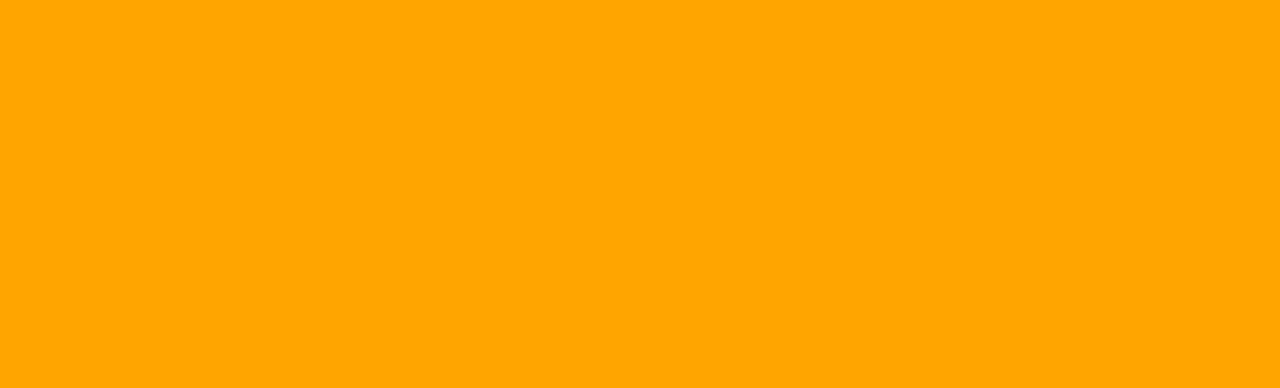
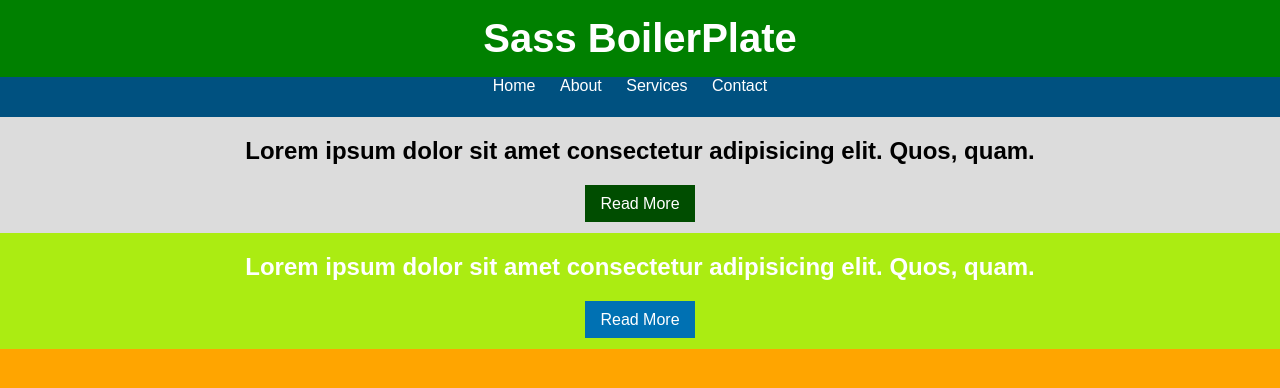
Before and after one commit to usmanali598/GulpSassBoilerPlate, a website: page src/index.html in a window 1280 px wide. Drawn offline with Linux system fonts and the light colour scheme.

Commit message:
Scss, index & css files

```diff
--- a/src/index.html
+++ b/src/index.html
@@ -11,6 +11,50 @@
 
 <body>
 
+    <header id="main">
+        <div class="container">
+            <h1>Sass BoilerPlate</h1>
+        </div>
+    </header>
+
+    <nav id="main-nav">
+        <div class="container">
+            <ul>
+                <li>
+                    <a href="#">Home</a>
+                </li>
+                <li>
+                    <a href="#">About</a>
+                </li>
+                <li>
+                    <a href="#">Services</a>
+                </li>
+                <li>
+                    <a href="#">Contact</a>
+                </li>
+            </ul>
+        </div>
+    </nav>
+
+    <section id="section-a">
+        <div class="container">
+            <h1>
+                Lorem ipsum dolor sit amet consectetur adipisicing elit. Quos, quam.
+            </h1>
+            <a href="" class="button-a">Read More</a>
+        </div>
+    </section>
+
+    <section id="section-b">
+        <div class="container">
+            <h1>
+                Lorem ipsum dolor sit amet consectetur adipisicing elit. Quos, quam.
+            </h1>
+            <a href="" class="button-b">Read More</a>
+        </div>
+    </section>
+
+
 </body>
 
 </html>
--- a/src/scss/style.scss
+++ b/src/scss/style.scss
@@ -1,5 +1,106 @@
 $body: orange;
+$main-font: 'Arial';
+$primary-color:green;
+$secondary-color:rgb(0, 81, 128);
+$light-color:rgb(6, 250, 250);
+$dark-color:rgb(171, 236, 18);
+
+$container:960px;
+$section-padding:20px;
+
+//Functions
+@function set-text-color($bg-color){
+    @if(lightness($bg-color) > 50){
+        @return black;
+    } @else {
+        @return white;
+    }
+}
+
+*{
+    margin: 0;
+    padding: 0;
+}
 
 body{
     background-color: $body;
+    font-family: $main-font;
+    text-align: center;
 }
+
+a{
+    text-decoration: none;
+    color: gray;
+}
+
+.container{
+    max-width: $container;
+    margin: auto;
+    padding: 0 20px;
+}
+
+header#main{
+    padding: 1em;
+    background: $primary-color;
+    color: set-text-color($primary-color);
+
+    h1{
+        font-size: 40px;
+    }
+}
+
+nav#main-nav{
+    background: $secondary-color;
+    height: 40px;
+    ul{
+        list-style: none;
+
+    }
+    li{
+        display: inline;
+
+    }
+    a{
+        color: white;
+        padding-right: 20px;
+        &:hover{
+            color: silver;
+        }
+    }
+}
+.section{
+    padding: $section-padding;
+
+    h1{
+        margin-bottom: 30px;
+    }
+}
+
+#section-a{
+    @extend .section;
+    background: gainsboro;
+    color: set-text-color($light-color);
+
+}
+
+#section-b{
+    @extend .section;
+    background: $dark-color;
+    color: set-text-color($dark-color);
+}
+
+.button {
+    padding: 10px 15px;
+}
+
+.button-a{
+    @extend .button;
+    background: darken($primary-color, 10%);
+    color: set-text-color($primary-color);
+}
+
+.button-b{
+    @extend .button;
+    background: lighten($secondary-color, 10%);
+    color: set-text-color($secondary-color);
+}
```
Also changed, not shown: src/css/style.css.
